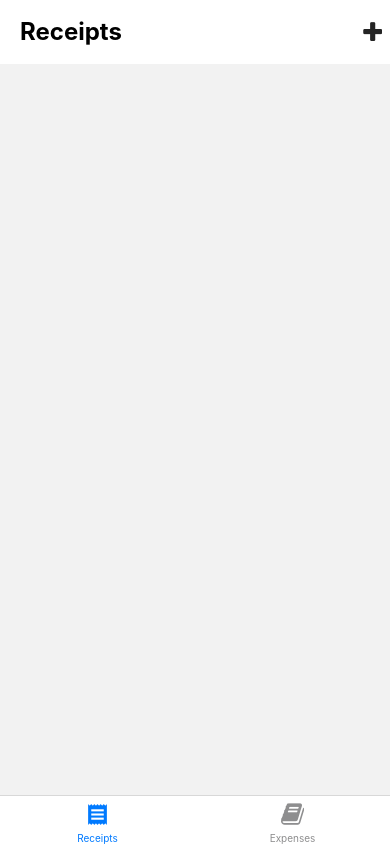
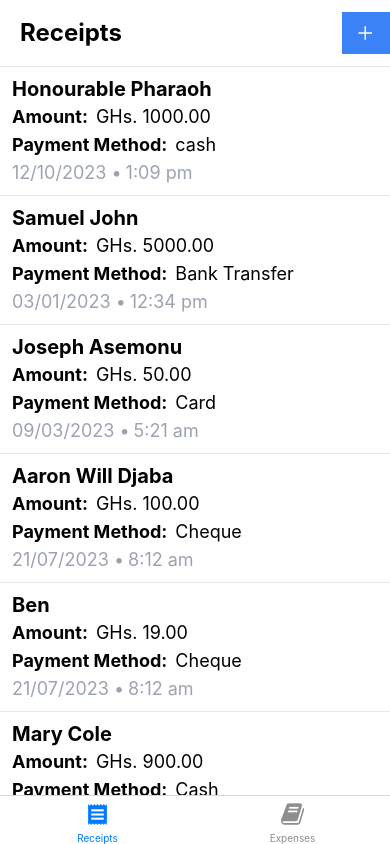
Before and after one commit to 40-days-of-Coding/budget_app, a React Native app: screen /Receipts in a window 390 px wide. Built offline with nearby package versions, Linux system fonts and the light colour scheme.

Commit message:
created receipt component and styled app bar :lipstick:

```diff
--- /dev/null
+++ b/Components/ReceiptComponent.js
@@ -0,0 +1,60 @@
+import {View, Text} from 'react-native';
+
+const ReceiptComponent = (
+    {
+        classes,
+        name,
+        amount,
+        payment_method,
+        date,
+        time
+    }
+) => {
+    return (
+        <View className={`bg-white pl-3 py-2 ${classes} border-b border-gray-200`}>
+            <View className="flex-row ">
+                <Text className="text-xl font-bold">
+                    {name}
+                </Text>
+            </View>
+            <View className="flex-row">
+                <Text className="text-lg font-bold">
+                    Amount:
+                </Text>
+                <Text className="text-lg ml-2">
+                    GHs. {amount}
+                </Text>
+            </View>
+            <View className="flex-row">
+                <Text className="text-lg font-bold">
+                    Payment Method:
+                </Text>
+                <Text className="text-lg ml-2">
+                    {payment_method}
+                </Text>
+            </View>
+            <View className="flex-row">
+                <Text className="text-lg text-gray-400">
+                    {date}
+                </Text>
+                <Text className="text-lg text-gray-400"> •</Text>
+                <Text className="ml-1 text-lg text-gray-400">
+                    {time}
+                </Text>
+            </View>
+        </View>
+    );
+};
+
+export default ReceiptComponent;
+
+/*
+Name
+amount
+mode of payment
+date
+time
+contact
+received by
+notes
+ */
--- a/Fragments/ReceiptFragment.js
+++ b/Fragments/ReceiptFragment.js
@@ -1,11 +1,13 @@
-import {View, Text, TouchableOpacity, ScrollView} from 'react-native';
+import {View, Text, TouchableOpacity, ScrollView, Modal, Pressable} from 'react-native';
 import {useNavigation} from "@react-navigation/native";
-import {useLayoutEffect} from "react";
+import {useLayoutEffect, useState} from "react";
 import {SafeAreaView} from "react-native-safe-area-context";
 import {Icon} from "@rneui/base";
+import ReceiptComponent from "../Components/ReceiptComponent";
 
 const ReceiptFragment = () => {
     const navigation = useNavigation();
+    const [modalVisible, setModalVisibility] = useState(false);
 
     useLayoutEffect(() => {
         navigation.setOptions({
@@ -15,21 +17,99 @@ const ReceiptFragment = () => {
 
     return (
         <SafeAreaView>
-            <View className="bg-white py-3">
-                <View className="flex-row items-center space-x-2">
+            <View className="bg-white pt-3">
+                <View className="flex-row items-center space-x-2 border-gray-200 border-b pb-3">
                     <View className="flex-1">
                         <Text className="ml-5 text-2xl font-bold">
                             Receipts
                         </Text>
                     </View>
-                    <TouchableOpacity className="mr-5 p-2">
-                        <Icon type="font-awesome" name="plus"/>
+                    <TouchableOpacity
+                        onPress={() => setModalVisibility(true)}
+                        activeOpacity={0.9}
+                        className="mr-5 px-3 py-2 bg-blue-500">
+                        <Icon type="ionicon" name="add-outline" color="white"/>
                     </TouchableOpacity>
                 </View>
             </View>
             <ScrollView>
+                <ReceiptComponent
+                    name="Honourable Pharaoh"
+                    amount="1000.00"
+                    payment_method="cash"
+                    date="12/10/2023"
+                    time="1:09 pm"
+                />
+                <ReceiptComponent
+                    name="Samuel John"
+                    amount="5000.00"
+                    payment_method="Bank Transfer"
+                    date="03/01/2023"
+                    time="12:34 pm"
+                />
+                <ReceiptComponent
+                    name="Joseph Asemonu"
+                    amount="50.00"
+                    payment_method="Card"
+                    time="5:21 am"
+                    date="09/03/2023"
+                />
+                <ReceiptComponent
+                    name="Aaron Will Djaba"
+                    time="8:12 am"
+                    payment_method="Cheque"
+                    date="21/07/2023"
+                    amount="100.00"
+                />
+                <ReceiptComponent
+                    name="Ben"
+                    time="8:12 am"
+                    payment_method="Cheque"
+                    date="21/07/2023"
+                    amount="19.00"
+                />
+                <ReceiptComponent
+                    name="Mary Cole"
+                    time="8:12 am"
+                    payment_method="Cash"
+                    date="21/07/2023"
+                    amount="900.00"
+                />
+                <ReceiptComponent
+                    name="Will Perry"
+                    time="8:12 am"
+                    payment_method="Cheque"
+                    date="21/07/2023"
+                    amount="20.50"
+                />
+                <ReceiptComponent
+                    name="Maddy Nannie"
+                    time="8:12 am"
+                    payment_method="Cheque"
+                    date="21/07/2023"
+                    classes="mb-20"
+                    amount="1009.00"
+                />
+            </ScrollView>
+            <Modal
+                className=""
+                visible={modalVisible}
+                animationType="slide"
+                transparent
+                onRequestClose={() => setModalVisibility(false)}
+            >
+                <Pressable
+                    className="h-60 bg-black opacity-60"
+                    onPress={() => setModalVisibility(false)}
+                >
 
-            </ScrollView>
+                </Pressable>
+                <View className="flex-1 bg-white">
+                    <Text>
+                        Modal
+                    </Text>
+                </View>
+            </Modal>
         </SafeAreaView>
     );
 };
--- a/package.json
+++ b/package.json
@@ -9,6 +9,7 @@
     "web": "expo start --web"
   },
   "dependencies": {
+    "@expo/vector-icons": "^13.0.0",
     "@react-navigation/bottom-tabs": "^6.5.7",
     "@react-navigation/native": "^6.1.6",
     "@react-navigation/native-stack": "^6.9.12",
--- a/tailwind.config.js
+++ b/tailwind.config.js
@@ -3,6 +3,7 @@ module.exports = {
     content: [
         "./App.{js,jsx,ts,tsx}",
         "./Fragments/*.{js,jsx,ts,tsx}",
+        "./Components/*.{js,jsx,ts,tsx}",
         "./Screens/*.{js,jsx,ts,tsx}",
     ],
     theme: {
```
Also changed, not shown: 1 other file (tests, documents, lock files or other folders).
